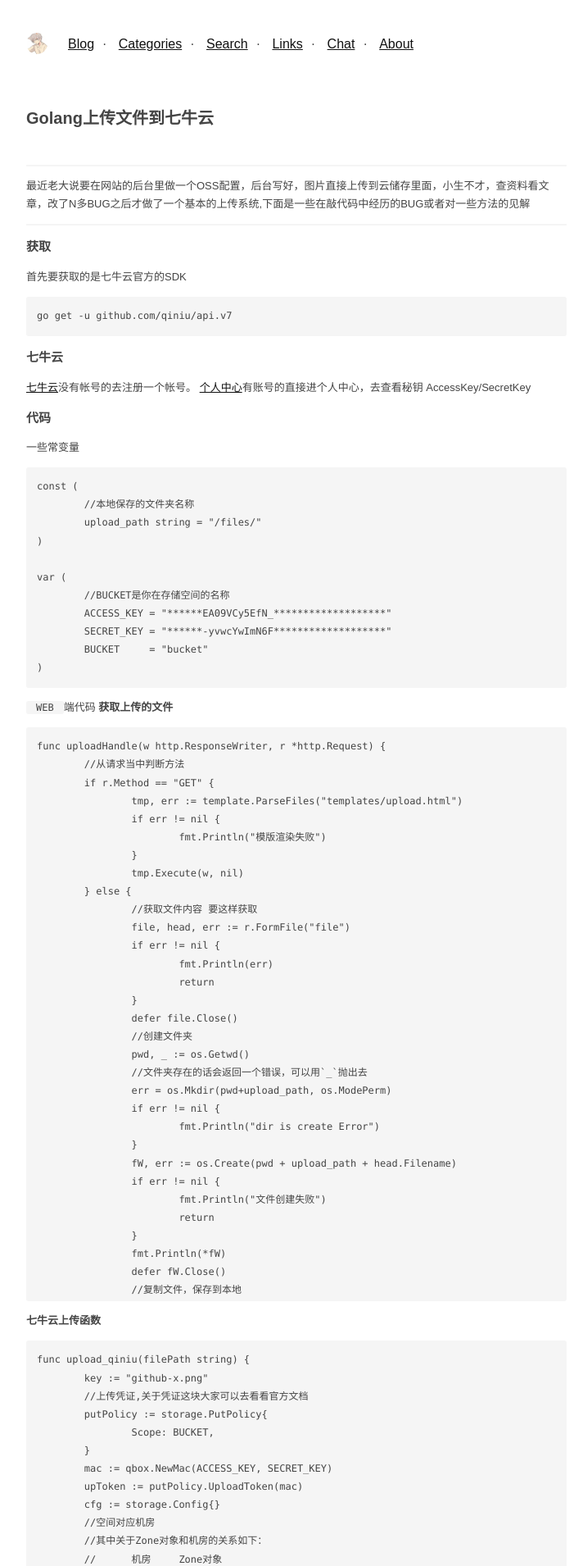
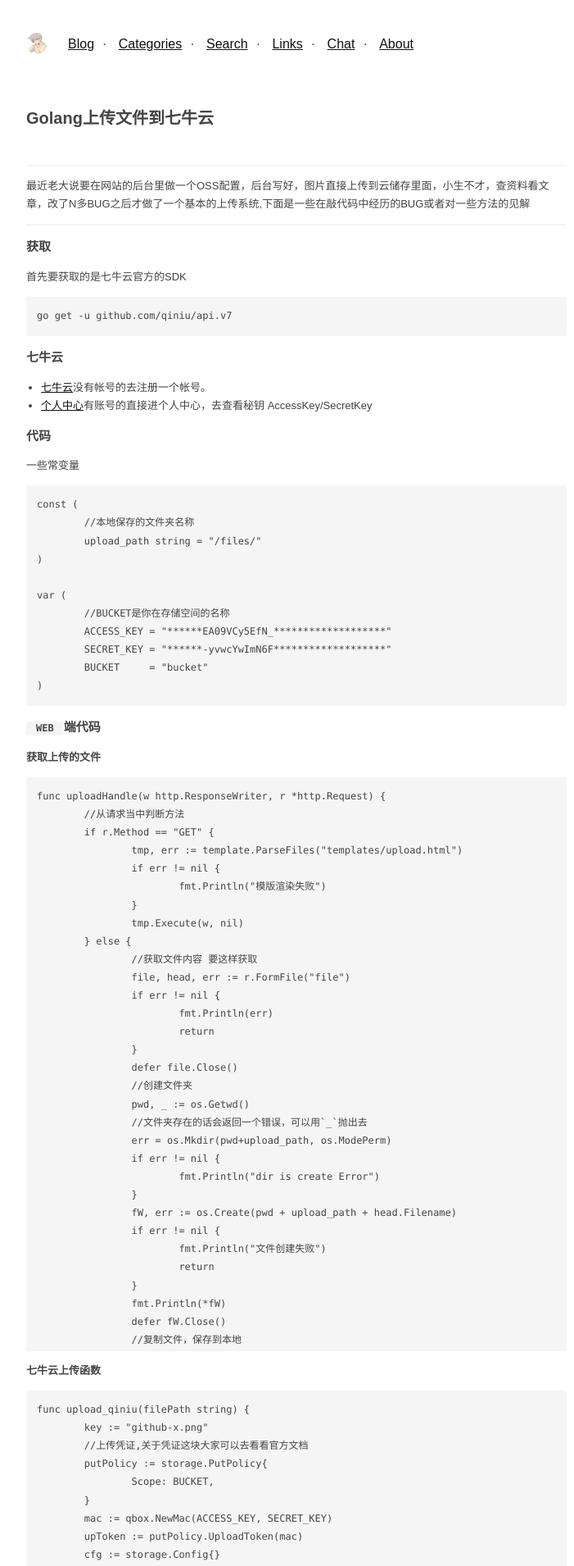
Before and after one commit to mu1er/mu1er.github.io, a Jekyll site: the page built from _posts/2018-2-27-Golang上传文件到七牛云储存.md, in a window 1280 px wide. Shown: the top 1910 px of the page at 82% size, without its empty margins (278-979 px from the left). Built offline with Jekyll 4.4.1, drawn with Linux system fonts in a browser that asks for light colours; comment, search, counter and statistics services are not loaded.

````diff
--- a/_posts/2018-2-27-Golang上传文件到七牛云储存.md
+++ b/_posts/2018-2-27-Golang上传文件到七牛云储存.md
@@ -18,8 +18,8 @@ go get -u github.com/qiniu/api.v7
 ```
 
 ### 七牛云
-[七牛云](https://www.qiniu.com/)没有帐号的去注册一个帐号。
-[个人中心](https://portal.qiniu.com/user/key)有账号的直接进个人中心，去查看秘钥	AccessKey/SecretKey
+- [七牛云](https://www.qiniu.com/)没有帐号的去注册一个帐号。
+- [个人中心](https://portal.qiniu.com/user/key)有账号的直接进个人中心，去查看秘钥	AccessKey/SecretKey
 
 ### 代码
 一些常变量
@@ -36,8 +36,7 @@ var (
 	BUCKET     = "bucket"
 )
 ```
-
-`WEB`端代码
+##### `WEB`端代码
 **获取上传的文件**
 ```
 func uploadHandle(w http.ResponseWriter, r *http.Request) {
@@ -124,6 +123,6 @@ func upload_qiniu(filePath string) {
 }
 ```
 
-**整个代码最主要的是存储在本地的路径，然后在上传函数里面读取路径上传文件**
-**可能还会有其他的方便，快捷的方法，我也还在摸索中，这个算是这几天学习的一个总结，后续还会修改代码，做一些扩展**
-[完整代码地址](https://github.com/ma1ive/Go/blob/master/qiniu/main.go)
++ **整个代码最主要的是存储在本地的路径，然后在上传函数里面读取路径上传文件**
++ **可能还会有其他的方便，快捷的方法，我也还在摸索中，这个算是这几天学习的一个总结，后续还会修改代码，做一些扩展**
++ [完整代码地址](https://github.com/ma1ive/Go/blob/master/qiniu/main.go)
````
